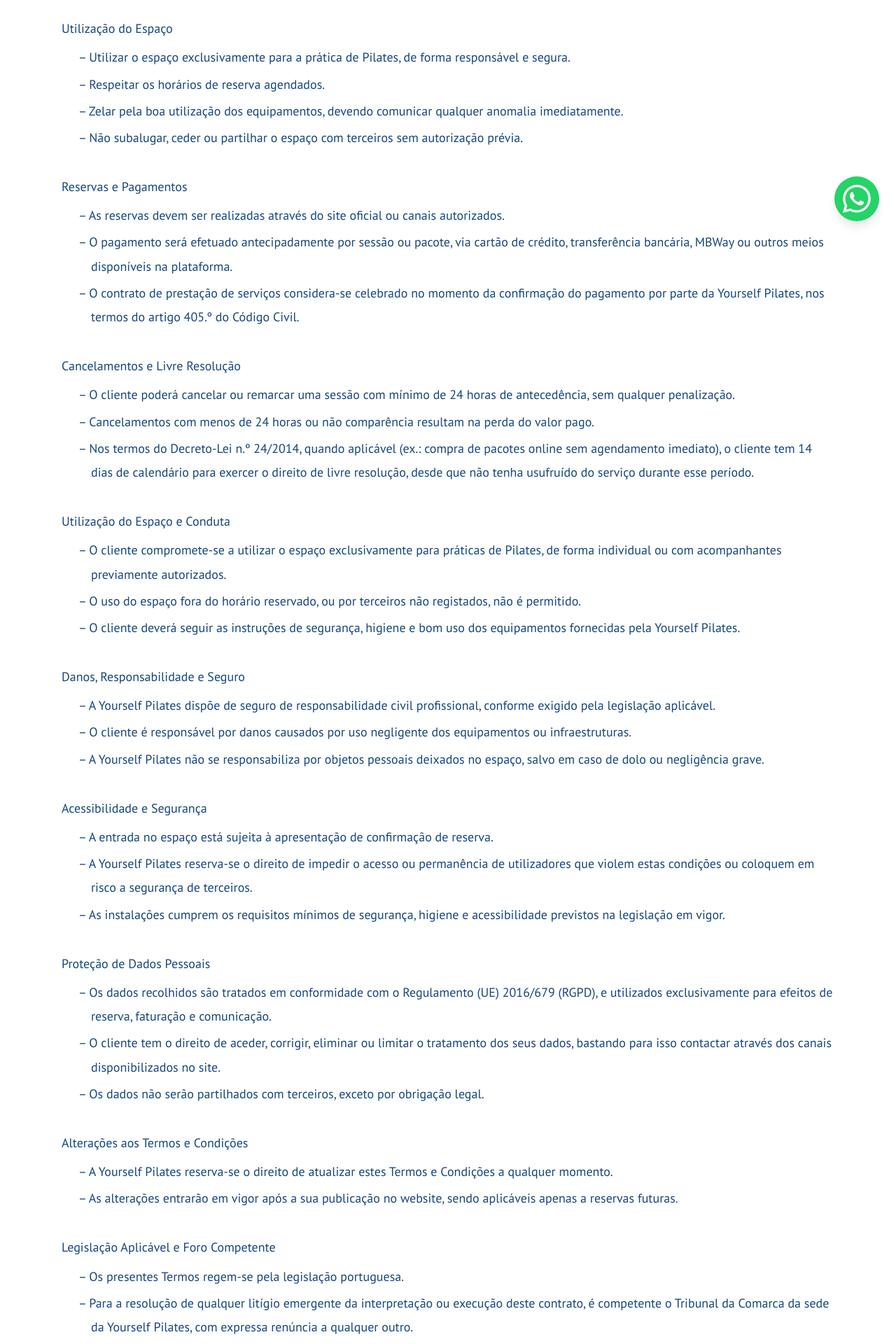
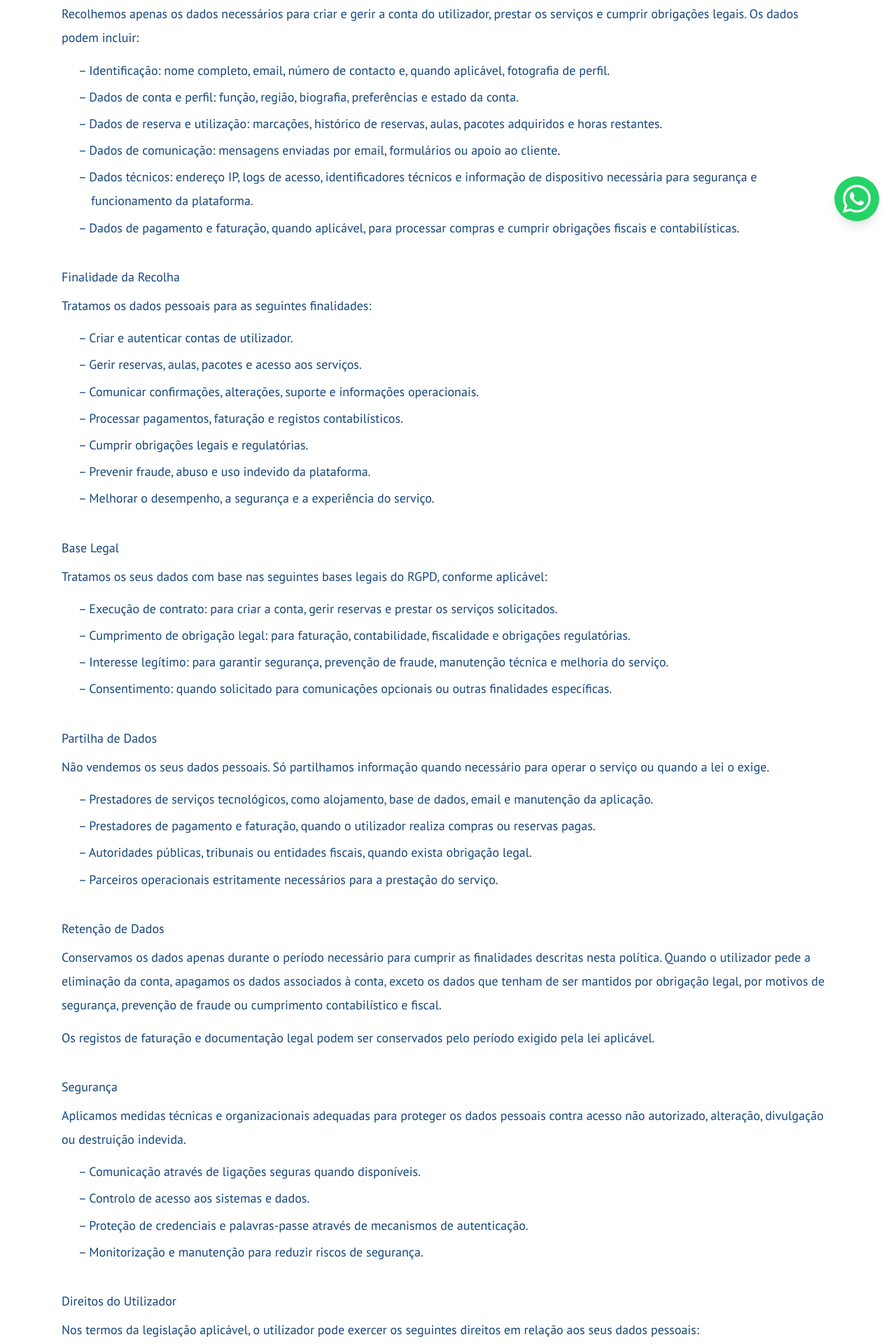
Before and after one commit to AsadRana9009/yourselfpilatesapp, a Next.js app: page /politica-de-privacidade in a window 1280 px wide. Shown: the part 460-2380 px from the top of the page at 70% size. Built offline with nearby package versions, Linux system fonts and the light colour scheme; no server answers; a web font is replaced by a local one.

Commit message:
fix:app store link

```diff
--- a/src/app/(main)/politica-de-privacidade/page.jsx
+++ b/src/app/(main)/politica-de-privacidade/page.jsx
@@ -1,7 +1,6 @@
 "use client";
 
 import React from "react";
-import Link from "next/link";
 import { PRIVACY_POLICY } from "@/constants/PrivacyPolicy";
 
 const PoliticaDePrivacidade = () => {
--- a/src/constants/PrivacyPolicy.js
+++ b/src/constants/PrivacyPolicy.js
@@ -1,11 +1,10 @@
 /**
- * Política de Privacidade — YourSelf Pilates
- * Conteúdo fornecido pelo cliente
- * Última atualização: 14 de Novembro de 2025
+ * Privacy Policy - Yourself Pilates
+ * Updated for Google Play and GDPR-style disclosure
  */
 
 export const PRIVACY_POLICY = {
-  lastUpdated: "14 de Novembro de 2025",
+  lastUpdated: "27 de Julho de 2026",
 
   sections: [
     {
@@ -13,185 +12,193 @@
       content: [
         {
           type: "heading",
+          text: "Introdução",
         },
         {
           type: "paragraph",
-          text: "Este website pertence e é operado por YOURSELF PILATES, titular de BIGPIRES IMPORTS LDA, com sede em Largo dos Heróis de Naulila 16 17, Loja 15, 2500-107 Caldas da Rainha, NIF 515004405, Telefone +351 927078842 e email: yourselfpilates@gmail.com. O uso dos serviços e a navegação no site implicam a aceitação plena dos presentes Termos e Condições, celebrados ao abrigo da legislação portuguesa em vigor.",
+          text: "Esta Política de Privacidade descreve como a YOURSELF PILATES, operada pela BIGPIRES IMPORTS LDA, recolhe, utiliza, partilha e protege os dados pessoais dos utilizadores da aplicação e do website. Ao usar os nossos serviços, o utilizador aceita as práticas descritas nesta política.",
+        },
+        {
+          type: "paragraph",
+          text: "Dados de contacto do responsável: YOURSELF PILATES, BIGPIRES IMPORTS LDA, Largo dos Heróis de Naulila 16 17, Loja 15, 2500-107 Caldas da Rainha, Portugal, email yourselfpilates@gmail.com.",
         },
       ],
     },
-
     {
-      id: "conteudo-acesso",
+      id: "dados-recolhidos",
       content: [
         {
           type: "heading",
-          text: "CONTEÚDO E ACESSO",
+          text: "Dados Recolhidos",
         },
         {
           type: "paragraph",
-          text: "Os presentes Termos e Condições regulam a prestação de serviços pela Yourself Pilates, designadamente o aluguer temporário de espaço equipado para a prática de Pilates, por hora ou pacote de horas, mediante agendamento prévio e pagamento antecipado.",
-        },
-      ],
-    },
-
-    {
-      id: "utilizacao-espaco",
-      content: [
-        {
-          type: "heading",
-          text: "Utilização do Espaço",
+          text: "Recolhemos apenas os dados necessários para criar e gerir a conta do utilizador, prestar os serviços e cumprir obrigações legais. Os dados podem incluir:",
         },
         {
           type: "list",
           items: [
-            "Utilizar o espaço exclusivamente para a prática de Pilates, de forma responsável e segura.",
-            "Respeitar os horários de reserva agendados.",
-            "Zelar pela boa utilização dos equipamentos, devendo comunicar qualquer anomalia imediatamente.",
-            "Não subalugar, ceder ou partilhar o espaço com terceiros sem autorização prévia.",
+            "Identificação: nome completo, email, número de contacto e, quando aplicável, fotografia de perfil.",
+            "Dados de conta e perfil: função, região, biografia, preferências e estado da conta.",
+            "Dados de reserva e utilização: marcações, histórico de reservas, aulas, pacotes adquiridos e horas restantes.",
+            "Dados de comunicação: mensagens enviadas por email, formulários ou apoio ao cliente.",
+            "Dados técnicos: endereço IP, logs de acesso, identificadores técnicos e informação de dispositivo necessária para segurança e funcionamento da plataforma.",
+            "Dados de pagamento e faturação, quando aplicável, para processar compras e cumprir obrigações fiscais e contabilísticas.",
           ],
         },
       ],
     },
-
     {
-      id: "reservas-pagamento",
+      id: "finalidades",
       content: [
         {
           type: "heading",
-          text: "Reservas e Pagamentos",
+          text: "Finalidade da Recolha",
+        },
+        {
+          type: "paragraph",
+          text: "Tratamos os dados pessoais para as seguintes finalidades:",
         },
         {
           type: "list",
           items: [
-            "As reservas devem ser realizadas através do site oficial ou canais autorizados.",
-            "O pagamento será efetuado antecipadamente por sessão ou pacote, via cartão de crédito, transferência bancária, MBWay ou outros meios disponíveis na plataforma.",
-            "O contrato de prestação de serviços considera-se celebrado no momento da confirmação do pagamento por parte da Yourself Pilates, nos termos do artigo 405.º do Código Civil.",
+            "Criar e autenticar contas de utilizador.",
+            "Gerir reservas, aulas, pacotes e acesso aos serviços.",
+            "Comunicar confirmações, alterações, suporte e informações operacionais.",
+            "Processar pagamentos, faturação e registos contabilísticos.",
+            "Cumprir obrigações legais e regulatórias.",
+            "Prevenir fraude, abuso e uso indevido da plataforma.",
+            "Melhorar o desempenho, a segurança e a experiência do serviço.",
           ],
         },
       ],
     },
-
     {
-      id: "cancelamentos",
+      id: "base-legal",
       content: [
         {
           type: "heading",
-          text: "Cancelamentos e Livre Resolução",
+          text: "Base Legal",
+        },
+        {
+          type: "paragraph",
+          text: "Tratamos os seus dados com base nas seguintes bases legais do RGPD, conforme aplicável:",
         },
         {
           type: "list",
           items: [
-            "O cliente poderá cancelar ou remarcar uma sessão com mínimo de 24 horas de antecedência, sem qualquer penalização.",
-            "Cancelamentos com menos de 24 horas ou não comparência resultam na perda do valor pago.",
-            "Nos termos do Decreto-Lei n.º 24/2014, quando aplicável (ex.: compra de pacotes online sem agendamento imediato), o cliente tem 14 dias de calendário para exercer o direito de livre resolução, desde que não tenha usufruído do serviço durante esse período.",
+            "Execução de contrato: para criar a conta, gerir reservas e prestar os serviços solicitados.",
+            "Cumprimento de obrigação legal: para faturação, contabilidade, fiscalidade e obrigações regulatórias.",
+            "Interesse legítimo: para garantir segurança, prevenção de fraude, manutenção técnica e melhoria do serviço.",
+            "Consentimento: quando solicitado para comunicações opcionais ou outras finalidades específicas.",
           ],
         },
       ],
     },
-
     {
-      id: "conduta",
+      id: "partilha",
       content: [
         {
           type: "heading",
-          text: "Utilização do Espaço e Conduta",
+          text: "Partilha de Dados",
+        },
+        {
+          type: "paragraph",
+          text: "Não vendemos os seus dados pessoais. Só partilhamos informação quando necessário para operar o serviço ou quando a lei o exige.",
         },
         {
           type: "list",
           items: [
-            "O cliente compromete-se a utilizar o espaço exclusivamente para práticas de Pilates, de forma individual ou com acompanhantes previamente autorizados.",
-            "O uso do espaço fora do horário reservado, ou por terceiros não registados, não é permitido.",
-            "O cliente deverá seguir as instruções de segurança, higiene e bom uso dos equipamentos fornecidas pela Yourself Pilates.",
+            "Prestadores de serviços tecnológicos, como alojamento, base de dados, email e manutenção da aplicação.",
+            "Prestadores de pagamento e faturação, quando o utilizador realiza compras ou reservas pagas.",
+            "Autoridades públicas, tribunais ou entidades fiscais, quando exista obrigação legal.",
+            "Parceiros operacionais estritamente necessários para a prestação do serviço.",
           ],
         },
       ],
     },
-
     {
-      id: "responsabilidade",
+      id: "retencao",
       content: [
         {
           type: "heading",
-          text: "Danos, Responsabilidade e Seguro",
+          text: "Retenção de Dados",
+        },
+        {
+          type: "paragraph",
+          text: "Conservamos os dados apenas durante o período necessário para cumprir as finalidades descritas nesta política. Quando o utilizador pede a eliminação da conta, apagamos os dados associados à conta, exceto os dados que tenham de ser mantidos por obrigação legal, por motivos de segurança, prevenção de fraude ou cumprimento contabilístico e fiscal.",
+        },
+        {
+          type: "paragraph",
+          text: "Os registos de faturação e documentação legal podem ser conservados pelo período exigido pela lei aplicável.",
+        },
+      ],
+    },
+    {
+      id: "seguranca",
+      content: [
+        {
+          type: "heading",
+          text: "Segurança",
+        },
+        {
+          type: "paragraph",
+          text: "Aplicamos medidas técnicas e organizacionais adequadas para proteger os dados pessoais contra acesso não autorizado, alteração, divulgação ou destruição indevida.",
         },
         {
           type: "list",
           items: [
-            "A Yourself Pilates dispõe de seguro de responsabilidade civil profissional, conforme exigido pela legislação aplicável.",
-            "O cliente é responsável por danos causados por uso negligente dos equipamentos ou infraestruturas.",
-            "A Yourself Pilates não se responsabiliza por objetos pessoais deixados no espaço, salvo em caso de dolo ou negligência grave.",
+            "Comunicação através de ligações seguras quando disponíveis.",
+            "Controlo de acesso aos sistemas e dados.",
+            "Proteção de credenciais e palavras-passe através de mecanismos de autenticação.",
+            "Monitorização e manutenção para reduzir riscos de segurança.",
           ],
         },
       ],
     },
-
     {
-      id: "seguranca-acesso",
+      id: "direitos",
       content: [
         {
           type: "heading",
-          text: "Acessibilidade e Segurança",
+          text: "Direitos do Utilizador",
+        },
+        {
+          type: "paragraph",
+          text: "Nos termos da legislação aplicável, o utilizador pode exercer os seguintes direitos em relação aos seus dados pessoais:",
         },
         {
           type: "list",
           items: [
-            "A entrada no espaço está sujeita à apresentação de confirmação de reserva.",
-            "A Yourself Pilates reserva-se o direito de impedir o acesso ou permanência de utilizadores que violem estas condições ou coloquem em risco a segurança de terceiros.",
-            "As instalações cumprem os requisitos mínimos de segurança, higiene e acessibilidade previstos na legislação em vigor.",
+            "Acesso aos dados pessoais que tratamos.",
+            "Retificação de dados incorretos ou incompletos.",
+            "Eliminação da conta e dos dados associados, quando aplicável.",
+            "Limitação do tratamento.",
+            "Oposição ao tratamento baseado em interesse legítimo.",
+            "Portabilidade dos dados, quando aplicável.",
+            "Retirada do consentimento, quando o tratamento se basear em consentimento.",
           ],
+        },
+        {
+          type: "paragraph",
+          text: "Para eliminar a sua conta, o utilizador pode usar o link público https://www.yourselfpilates.pt/delete-account ou o pedido de eliminação dentro da aplicação. Quando necessário, também pode contactar-nos por email para receber apoio no processo.",
         },
       ],
     },
-
     {
-      id: "dados-pessoais",
+      id: "contacto",
       content: [
         {
           type: "heading",
-          text: "Proteção de Dados Pessoais",
+          text: "Contacto",
         },
         {
-          type: "list",
-          items: [
-            "Os dados recolhidos são tratados em conformidade com o Regulamento (UE) 2016/679 (RGPD), e utilizados exclusivamente para efeitos de reserva, faturação e comunicação.",
-            "O cliente tem o direito de aceder, corrigir, eliminar ou limitar o tratamento dos seus dados, bastando para isso contactar através dos canais disponibilizados no site.",
-            "Os dados não serão partilhados com terceiros, exceto por obrigação legal.",
-          ],
-        },
-      ],
-    },
-
-    {
-      id: "alteracoes-termos",
-      content: [
-        {
-          type: "heading",
-          text: "Alterações aos Termos e Condições",
+          type: "paragraph",
+          text: "Se tiver dúvidas sobre esta Política de Privacidade ou pretender exercer os seus direitos, contacte-nos através de yourselfpilates@gmail.com.",
         },
         {
-          type: "list",
-          items: [
-            "A Yourself Pilates reserva-se o direito de atualizar estes Termos e Condições a qualquer momento.",
-            "As alterações entrarão em vigor após a sua publicação no website, sendo aplicáveis apenas a reservas futuras.",
-          ],
-        },
-      ],
-    },
-
-    {
-      id: "legislacao-foro",
-      content: [
-        {
-          type: "heading",
-          text: "Legislação Aplicável e Foro Competente",
-        },
-        {
-          type: "list",
-          items: [
-            "Os presentes Termos regem-se pela legislação portuguesa.",
-            "Para a resolução de qualquer litígio emergente da interpretação ou execução deste contrato, é competente o Tribunal da Comarca da sede da Yourself Pilates, com expressa renúncia a qualquer outro.",
-          ],
+          type: "paragraph",
+          text: "Também pode enviar um pedido para a nossa morada: YOURSELF PILATES, BIGPIRES IMPORTS LDA, Largo dos Heróis de Naulila 16 17, Loja 15, 2500-107 Caldas da Rainha, Portugal.",
         },
       ],
     },
```
Also changed, not shown: src/app/(main)/delete-account/page.jsx (added, +26 -0 lines), src/components/sections/DeleteAccount/DeleteAccountPage.jsx (added, +167 -0 lines), src/components/sections/Home/HeroSection.jsx (+4 -5 lines), src/components/shared/RegistrationButton.jsx (+4 -3 lines).
